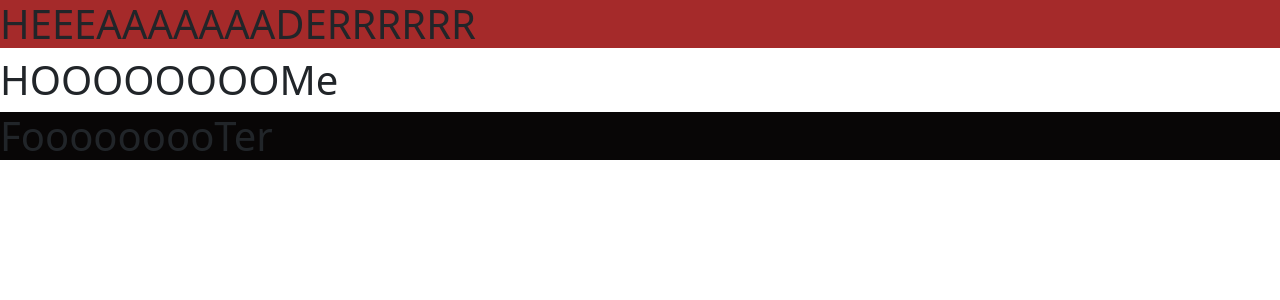
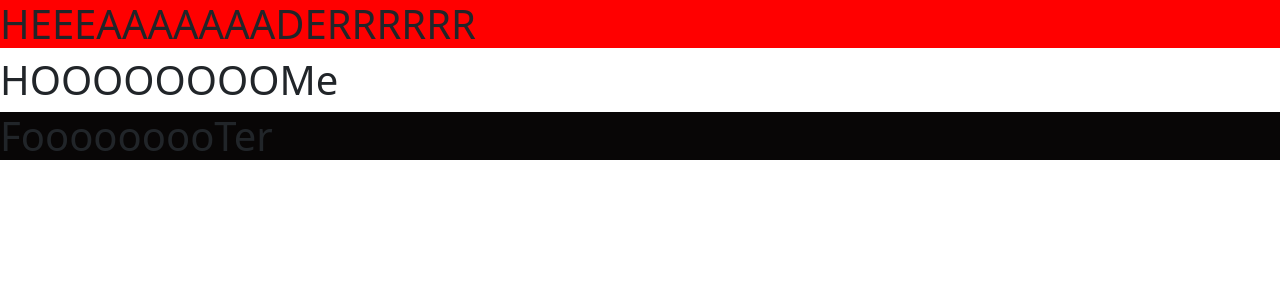
Before and after one commit to mohamed-abdelmonsef/brain-speller-mu, a React (Create React App) app: page / in a window 1280 px wide. Shown: the top 300 px of the page. Built offline with nearby package versions, Linux system fonts and the light colour scheme.

Commit message:
finished test

```diff
--- a/src/components/css/style.css
+++ b/src/components/css/style.css
@@ -2,7 +2,7 @@
 
 
 .header{
-    background-color: #A52A2A;
+    background-color: #FF0000;
 }
 
 
```
